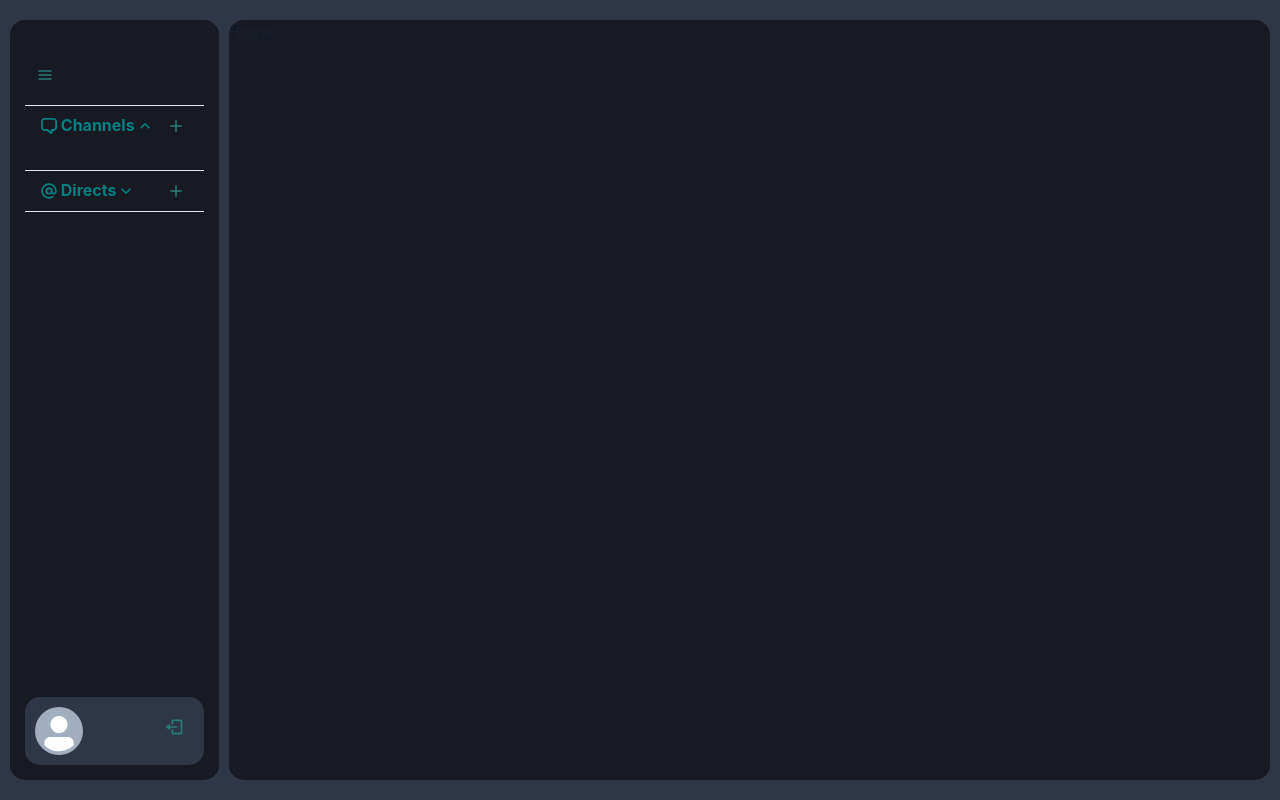
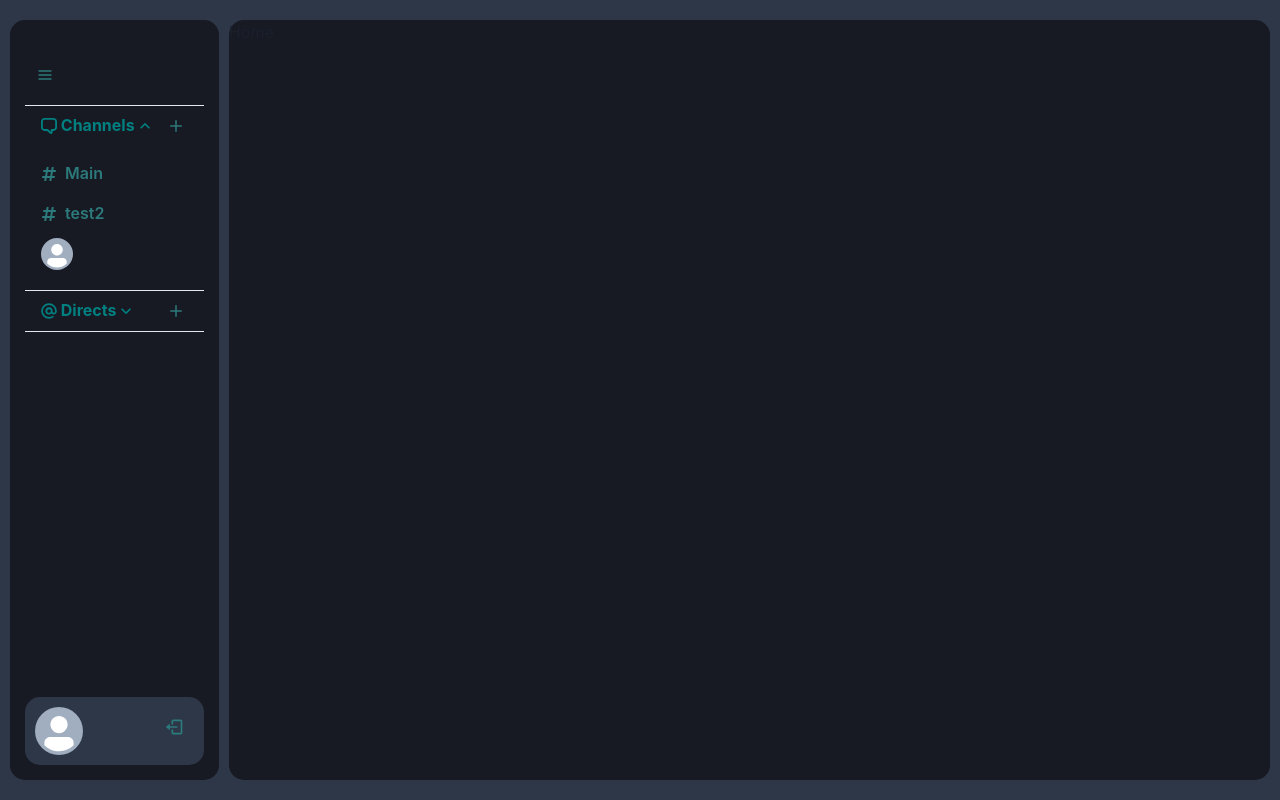
Before and after one commit to AleRosmo/yalk-frontend, a React (Create React App) app: page / in a window 1280 px wide. Both pictures are taken after a click on the button "Channels". Built offline with nearby package versions, Linux system fonts and the light colour scheme; no server answers; data requests are answered from the project's data file.

Commit message:
Remove type parameter

```diff
--- a/src/components/ChatList/ChatList.jsx
+++ b/src/components/ChatList/ChatList.jsx
@@ -8,7 +8,7 @@ export const ChatList = ({ type, chats }) => (
     <ChatListHeading type={type} />
     <AccordionPanel pb={4}>
       {chats.map((chat, i) => (
-        <ChatListNavLink key={i} type={type} chat={chat}/>
+        <ChatListNavLink key={i} chat={chat}/>
       ))}
     </AccordionPanel>
   </AccordionItem>
--- /dev/null
+++ b/src/components/ChatList/ChatListButton.jsx
@@ -0,0 +1,26 @@
+import { Avatar, Flex, IconButton, Text } from '@chakra-ui/react';
+import { FaHashtag } from 'react-icons/fa';
+
+export const ChatListButton = ({ id, name, type, isActive }) => (
+  <IconButton
+    variant="ghost"
+    w={'full'}
+    justifyContent={'flex-start'}
+    isActive={isActive}
+    icon={
+      type.includes('channel') ? (
+        <Flex key={id} gap={'8px'} align={'center'}>
+          <FaHashtag />
+          <Text>{name}</Text>
+        </Flex>
+      ) : (
+        <Flex key={id} gap={'8px'} align={'center'}>
+          <Avatar maxW={'32px'} maxH={'32px'} />
+          <Text>{name}</Text>
+        </Flex>
+      )
+    }
+  >
+    {name}
+  </IconButton>
+);
--- a/src/components/ChatList/ChatListNavLink.jsx
+++ b/src/components/ChatList/ChatListNavLink.jsx
@@ -1,43 +1,16 @@
-import { Avatar, Flex, IconButton, Text } from '@chakra-ui/react';
-import { FaHashtag } from 'react-icons/fa';
 import { NavLink } from 'react-router-dom';
+import { ChatListButton } from './ChatListButton';
 
-export const ChatListNavLink = ({ type, chat }) => (
+export const ChatListNavLink = ({ chat }) => (
   <NavLink to={`/chat/${chat.id}`}>
     {/* //!TODO isPending Skeleton Loader */}
-    {({ isActive, isPending }) => {
-      <ChatListNavLinkButton
+    {({ isActive, isPending }) => (
+      <ChatListButton
         key={chat.id}
         name={chat.name}
-        type={type}
+        type={chat.type}
         isActive={isActive}
-      />;
-    }}
+      />
+    )}
   </NavLink>
 );
-
-export function ChatListNavLinkButton({ id, name, type, isActive }) {
-  return (
-    <IconButton
-      variant="ghost"
-      w={'full'}
-      justifyContent={'flex-start'}
-      isActive={isActive}
-      icon={
-        type === 'channels' ? (
-          <Flex key={id} gap={'8px'} align={'center'}>
-            <FaHashtag />
-            <Text>{name}</Text>
-          </Flex>
-        ) : (
-          <Flex key={id} gap={'8px'} align={'center'}>
-            <Avatar maxW={'32px'} maxH={'32px'} />
-            <Text>{name}</Text>
-          </Flex>
-        )
-      }
-    >
-      {name}
-    </IconButton>
-  );
-}
```
